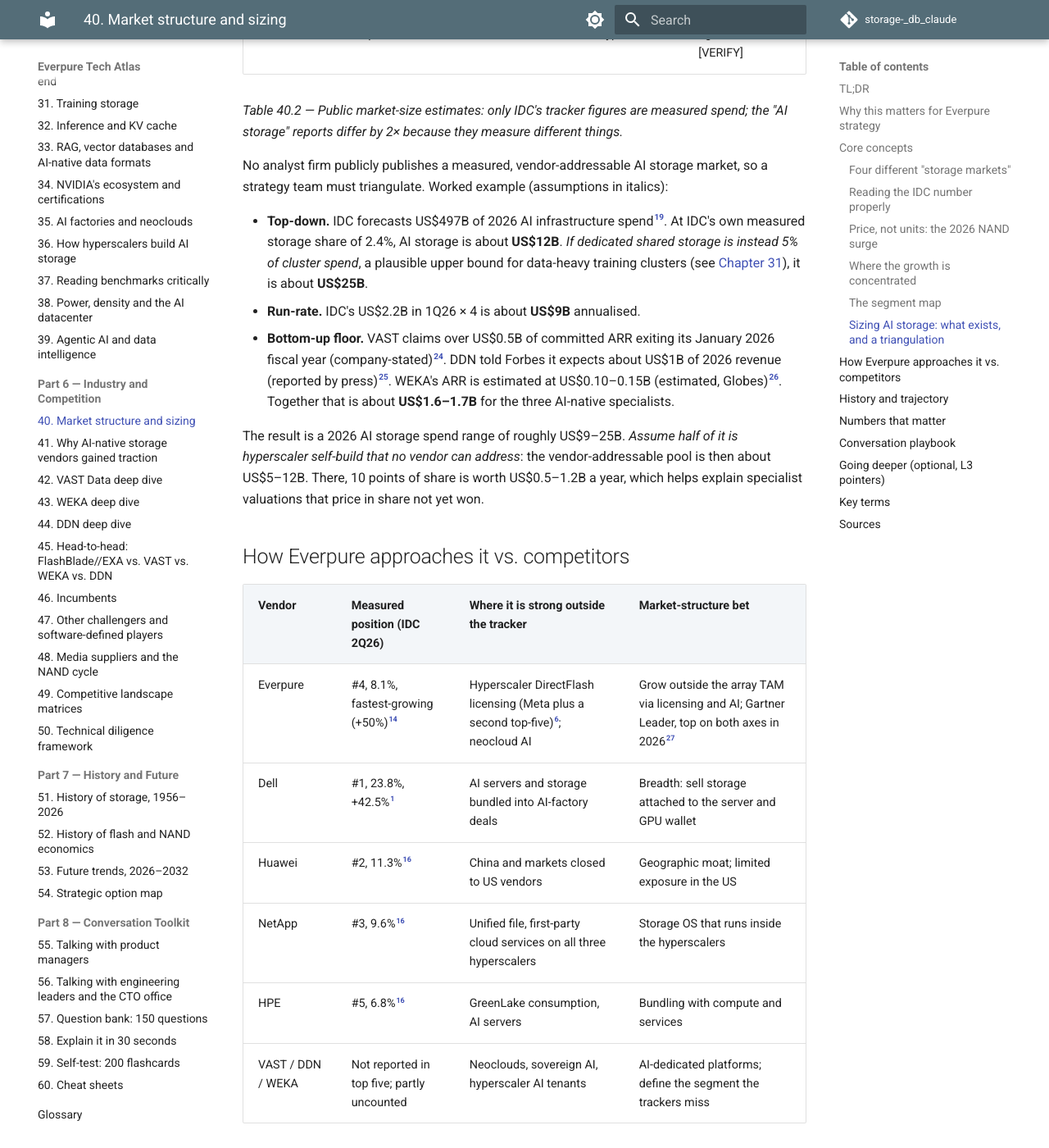
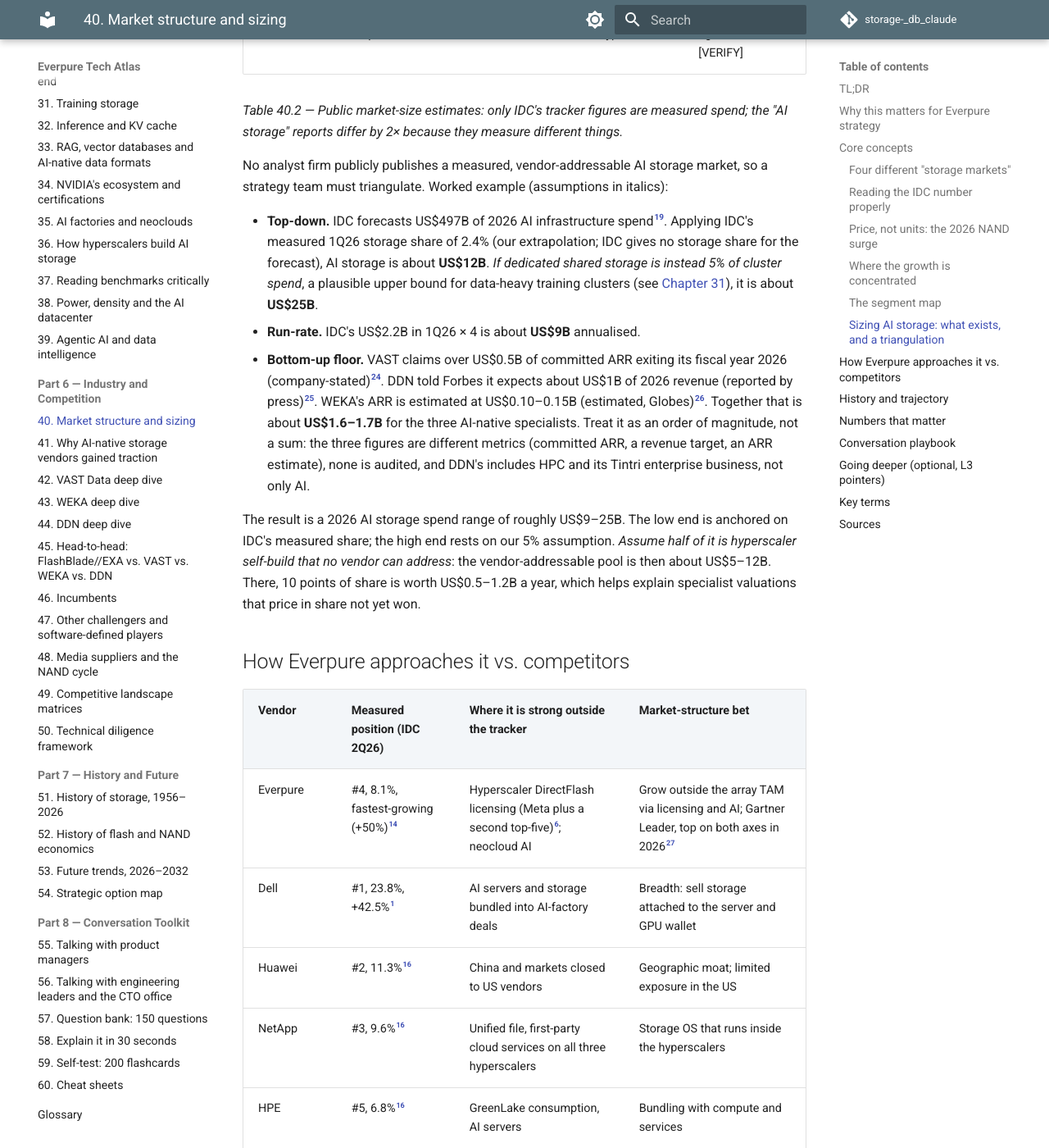
Before and after one commit to FrankHuang94/storage-_db_claude, an MkDocs documentation site: the page built from docs/06-industry-and-competition/40-market-structure.md, in a window 1280 px wide and 1400 px high, scrolled down 7015 px. Shown: the whole window at 82% size. Built offline with MkDocs 1.6.1 and Material for MkDocs 9.7.7, drawn with Linux system fonts in a browser that asks for light colours; comment, search, counter and statistics services are not loaded; some of the changed text lies outside the part shown.

Commit message:
wip: in-progress drafts
Co-Authored-By: Claude Opus 5.5 <noreply@anthropic.com>
Claude-Session: https://claude.ai/code/session_015j6Et5cc16wRkKSRtDPPUF

```diff
--- a/docs/06-industry-and-competition/40-market-structure.md
+++ b/docs/06-industry-and-competition/40-market-structure.md
@@ -126,11 +126,11 @@ Evidence differs by box. In block, the IDC top five is a fair proxy. In backup,
 
 No analyst firm publicly publishes a measured, vendor-addressable AI storage market, so a strategy team must triangulate. Worked example (assumptions in italics):
 
-- **Top-down.** IDC forecasts US$497B of 2026 AI infrastructure spend[^19]. At IDC's own measured storage share of 2.4%, AI storage is about **US$12B**. *If dedicated shared storage is instead 5% of cluster spend*, a plausible upper bound for data-heavy training clusters (see [Chapter 31](../05-ai-storage/31-training-storage.md)), it is about **US$25B**.
+- **Top-down.** IDC forecasts US$497B of 2026 AI infrastructure spend[^19]. Applying IDC's measured 1Q26 storage share of 2.4% (our extrapolation; IDC gives no storage share for the forecast), AI storage is about **US$12B**. *If dedicated shared storage is instead 5% of cluster spend*, a plausible upper bound for data-heavy training clusters (see [Chapter 31](../05-ai-storage/31-training-storage.md)), it is about **US$25B**.
 - **Run-rate.** IDC's US$2.2B in 1Q26 × 4 is about **US$9B** annualised.
-- **Bottom-up floor.** VAST claims over US$0.5B of committed ARR exiting its January 2026 fiscal year (company-stated)[^24]. DDN told Forbes it expects about US$1B of 2026 revenue (reported by press)[^25]. WEKA's ARR is estimated at US$0.10–0.15B (estimated, Globes)[^26]. Together that is about **US$1.6–1.7B** for the three AI-native specialists.
+- **Bottom-up floor.** VAST claims over US$0.5B of committed ARR exiting its fiscal year 2026 (company-stated)[^24]. DDN told Forbes it expects about US$1B of 2026 revenue (reported by press)[^25]. WEKA's ARR is estimated at US$0.10–0.15B (estimated, Globes)[^26]. Together that is about **US$1.6–1.7B** for the three AI-native specialists. Treat it as an order of magnitude, not a sum: the three figures are different metrics (committed ARR, a revenue target, an ARR estimate), none is audited, and DDN's includes HPC and its Tintri enterprise business, not only AI.
 
-The result is a 2026 AI storage spend range of roughly US$9–25B. *Assume half of it is hyperscaler self-build that no vendor can address*: the vendor-addressable pool is then about US$5–12B. There, 10 points of share is worth US$0.5–1.2B a year, which helps explain specialist valuations that price in share not yet won.
+The result is a 2026 AI storage spend range of roughly US$9–25B. The low end is anchored on IDC's measured share; the high end rests on our 5% assumption. *Assume half of it is hyperscaler self-build that no vendor can address*: the vendor-addressable pool is then about US$5–12B. There, 10 points of share is worth US$0.5–1.2B a year, which helps explain specialist valuations that price in share not yet won.
 
 ## How Everpure approaches it vs. competitors
 
@@ -145,7 +145,7 @@ The result is a 2026 AI storage spend range of roughly US$9–25B. *Assume half
 
 *Table 40.3 — Incumbents compete on share of a slow, measured market; Everpure and the AI specialists are betting on the unmeasured parts.*
 
-Steelman the incumbents. Dell's +42.5% on a base three times Everpure's added the most absolute dollars, and in AI factories the vendor selling GPU servers often controls the storage line too. NetApp attacks the hyperscaler problem from the other side by monetising storage software inside the clouds. Gartner's Magic Quadrant assesses vision and execution, not share. Its 2025 edition merged the separate primary-storage and file-and-object reports into one "Enterprise Storage Platforms" report[^28]. In 2026 its Leaders were Everpure, Huawei, HPE, NetApp, IBM and Dell[^27]. VAST, a Leader in the last standalone file-and-object MQ in 2024[^29], is not in the reported 2026 placements [VERIFY: whether VAST was evaluated]. Use the MQ as a buyer-perception signal, not a sizing input.
+Steelman the incumbents. Dell's +42.5% on a base three times Everpure's added the most absolute dollars, and in AI factories the vendor selling GPU servers often controls the storage line too. NetApp attacks the hyperscaler problem from the other side by monetising storage software inside the clouds. Gartner's Magic Quadrant assesses vision and execution, not share. Its 2025 edition merged the separate primary-storage and file-and-object reports into one "Enterprise Storage Platforms" report[^28]. In 2026 its Leaders were Everpure, Huawei, HPE, NetApp, IBM and Dell[^27]. VAST, a Leader in the last standalone file-and-object MQ in 2024[^29], was not included in the 2026 report, and DDN was dropped from it[^33]. Gartner covers high-performance file and object vendors in separate research. Use the MQ as a buyer-perception signal, not a sizing input.
 
 ## History and trajectory
 
@@ -250,3 +250,4 @@ From 2Q18 (about US$6.1B) to 2Q25 (about US$7.7B) the external market grew rough
 [^30]: IDC via Business Wire, "Worldwide Enterprise External OEM Storage Systems Market Revenue Increased 9.7% During the Second Quarter of 2021," 2021-09-09, https://www.businesswire.com/news/home/20210909005847/en/ ; StorageNewsletter (IDC), 2Q18 external storage release, 2018-09, https://www.storagenewsletter.com/?p=193184 (both retrieved 2026-11-01).
 [^31]: Gartner, "Gartner Forecasts Worldwide IT Spending to Grow 14.2% in 2026, Totaling $6.37 Trillion," 2026-07-27. https://www.gartner.com/en/newsroom/press-releases/2026-07-27-gartner-forecasts-worldwide-it-spending-to-grow-14-point-2-percent-in-2026-totaling-6-point-37-trillion (retrieved 2026-11-01).
 [^32]: StorageNewsletter, "Everpure's Expanding Business Model Fuels New Long-Term Outlook," 2026-10-01. https://www.storagenewsletter.com/2026/10/01/everpures-expanding-business-model-fuels-new-long-term-outlook/ (retrieved 2026-11-01).
+[^33]: Blocks & Files, "Gartner weaves enterprise storage magic spells again," 2026-08-24. https://www.blocksandfiles.com/block/2026/08/24/gartner-weaves-enterprise-storage-magic-spells-again/5291600 ; StorageReview, "Gartner Magic Quadrant for Enterprise Storage 2026: Everpure tops both axes again as the six leaders hold," 2026-08. https://www.storagereview.com/news/gartner-magic-quadrant-for-enterprise-storage-2026-everpure-tops-both-axes-again-as-the-six-leaders-hold (both retrieved 2026-11-01).
```
Also changed, not shown: docs/05-ai-storage/35-ai-factories-and-neoclouds.md (+2 -2 lines), docs/05-ai-storage/39-agentic-ai-and-data-intelligence.md (+27 -26 lines), meta/open-questions-staging/ch40.md (+0 -1 lines), 1 other file.
